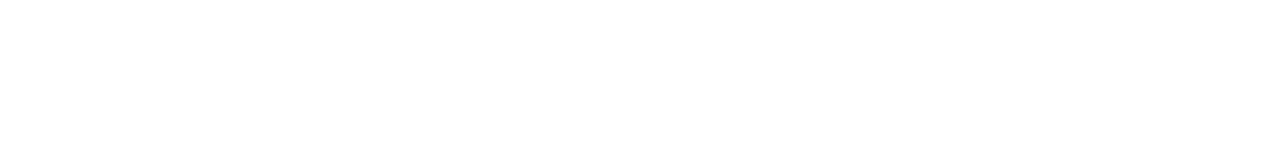
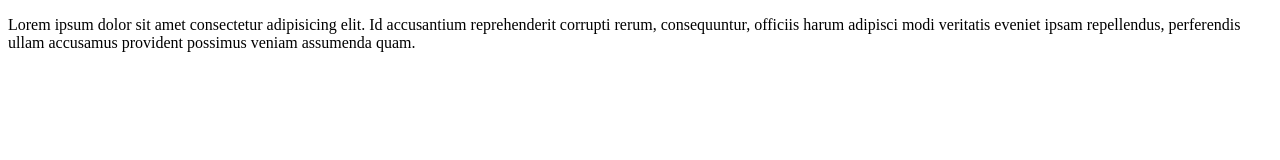
Before and after one commit to dgamarramoreno/vs_code, a plain HTML site: page index.html in a window 1280 px wide. Drawn offline with Linux system fonts and the light colour scheme.

Commit message:
Actualización

```diff
--- a/index.html
+++ b/index.html
@@ -7,6 +7,11 @@
     <title>Git VSCODE</title>
 </head>
 <body>
-
+    <!--DIV Contenedor 1-->
+    <div class="container">
+        <div class="row">
+            <p>Lorem ipsum dolor sit amet consectetur adipisicing elit. Id accusantium reprehenderit corrupti rerum, consequuntur, officiis harum adipisci modi veritatis eveniet ipsam repellendus, perferendis ullam accusamus provident possimus veniam assumenda quam.</p>
+        </div>
+    </div>
 </body>
 </html>
```
